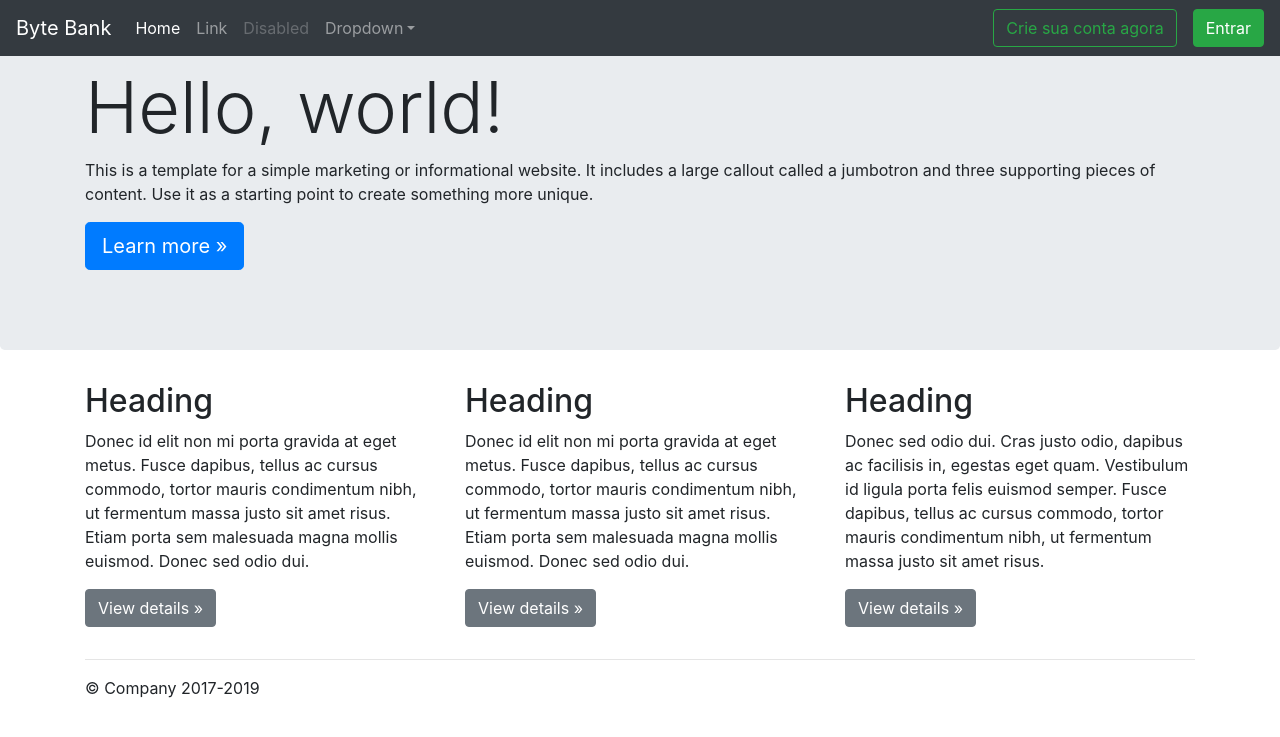
After one commit to will3g/ByteBank, a Flask app: page /contas/home in a window 1280 px wide. The commit adds this page. Shown: the top 737 px of the page. Run offline with Flask 2, Linux system fonts and the light colour scheme; some libraries are stand-ins or nearby versions.

Commit message:
Styles and route home

```diff
--- a/my_app/static/styles.css
+++ b/my_app/static/styles.css
@@ -10,7 +10,7 @@ body {
   align-items: center;
   padding-top: 40px;
   padding-bottom: 40px;
-  background-color: #f5f5f5;
+  background-color: #246025;
 }
 
 .form-signin {
@@ -42,3 +42,6 @@ body {
   border-top-left-radius: 0;
   border-top-right-radius: 0;
 }
+.color-default {
+  color: #246025;
+}
--- /dev/null
+++ b/my_app/templates/main.html
@@ -0,0 +1,91 @@
+
+<!doctype html>
+<html lang="en">
+  <head>
+    <meta charset="utf-8">
+    <meta name="viewport" content="width=device-width, initial-scale=1, shrink-to-fit=no">
+    <title>Byte Bank · O seu banco digital</title>
+
+    <!-- Bootstrap core CSS -->
+    <link rel="stylesheet" href="{{ url_for('static', filename='css/bootstrap.min.css') }}" integrity="sha384-ggOyR0iXCbMQv3Xipma34MD+dH/1fQ784/j6cY/iJTQUOhcWr7x9JvoRxT2MZw1T">
+
+    <!-- Custom styles for this template -->
+    <link href="jumbotron.css" rel="stylesheet">
+  </head>
+  <body>
+    <nav class="navbar navbar-expand-md navbar-dark fixed-top bg-dark">
+  <a class="navbar-brand" href="#">Byte Bank</a>
+  <button class="navbar-toggler" type="button" data-toggle="collapse" data-target="#navbarsExampleDefault" aria-controls="navbarsExampleDefault" aria-expanded="false" aria-label="Toggle navigation">
+    <span class="navbar-toggler-icon"></span>
+  </button>
+
+  <div class="collapse navbar-collapse" id="navbarsExampleDefault">
+    <ul class="navbar-nav mr-auto">
+      <li class="nav-item active">
+        <a class="nav-link" href="#">Home <span class="sr-only">(current)</span></a>
+      </li>
+      <li class="nav-item">
+        <a class="nav-link" href="#">Link</a>
+      </li>
+      <li class="nav-item">
+        <a class="nav-link disabled" href="#">Disabled</a>
+      </li>
+      <li class="nav-item dropdown">
+        <a class="nav-link dropdown-toggle" href="#" id="dropdown01" data-toggle="dropdown" aria-haspopup="true" aria-expanded="false">Dropdown</a>
+        <div class="dropdown-menu" aria-labelledby="dropdown01">
+          <a class="dropdown-item" href="#">Action</a>
+          <a class="dropdown-item" href="#">Another action</a>
+          <a class="dropdown-item" href="#">Something else here</a>
+        </div>
+      </li>
+    </ul>
+    <form class="form-inline my-2 my-lg-0">
+      <button class="btn btn-outline-success my-2 my-sm-0 mr-3" type="button">Crie sua conta agora</button>
+      <button class="btn btn-success my-2 my-sm-0" type="button">Entrar</button>
+    </form>
+  </div>
+</nav>
+
+<main role="main">
+
+  <!-- Main jumbotron for a primary marketing message or call to action -->
+  <div class="jumbotron">
+    <div class="container">
+      <h1 class="display-3">Hello, world!</h1>
+      <p>This is a template for a simple marketing or informational website. It includes a large callout called a jumbotron and three supporting pieces of content. Use it as a starting point to create something more unique.</p>
+      <p><a class="btn btn-primary btn-lg" href="#" role="button">Learn more &raquo;</a></p>
+    </div>
+  </div>
+
+  <div class="container">
+    <!-- Example row of columns -->
+    <div class="row">
+      <div class="col-md-4">
+        <h2>Heading</h2>
+        <p>Donec id elit non mi porta gravida at eget metus. Fusce dapibus, tellus ac cursus commodo, tortor mauris condimentum nibh, ut fermentum massa justo sit amet risus. Etiam porta sem malesuada magna mollis euismod. Donec sed odio dui. </p>
+        <p><a class="btn btn-secondary" href="#" role="button">View details &raquo;</a></p>
+      </div>
+      <div class="col-md-4">
+        <h2>Heading</h2>
+        <p>Donec id elit non mi porta gravida at eget metus. Fusce dapibus, tellus ac cursus commodo, tortor mauris condimentum nibh, ut fermentum massa justo sit amet risus. Etiam porta sem malesuada magna mollis euismod. Donec sed odio dui. </p>
+        <p><a class="btn btn-secondary" href="#" role="button">View details &raquo;</a></p>
+      </div>
+      <div class="col-md-4">
+        <h2>Heading</h2>
+        <p>Donec sed odio dui. Cras justo odio, dapibus ac facilisis in, egestas eget quam. Vestibulum id ligula porta felis euismod semper. Fusce dapibus, tellus ac cursus commodo, tortor mauris condimentum nibh, ut fermentum massa justo sit amet risus.</p>
+        <p><a class="btn btn-secondary" href="#" role="button">View details &raquo;</a></p>
+      </div>
+    </div>
+
+    <hr>
+
+  </div> <!-- /container -->
+
+</main>
+
+<footer class="container">
+  <p>&copy; Company 2017-2019</p>
+</footer>
+<script src="https://code.jquery.com/jquery-3.3.1.slim.min.js" integrity="sha384-q8i/X+965DzO0rT7abK41JStQIAqVgRVzpbzo5smXKp4YfRvH+8abtTE1Pi6jizo" crossorigin="anonymous"></script>
+      <script>window.jQuery || document.write('<script src="/docs/4.3/assets/js/vendor/jquery-slim.min.js"><\/script>')</script><script src="/docs/4.3/dist/js/bootstrap.bundle.min.js" integrity="sha384-xrRywqdh3PHs8keKZN+8zzc5TX0GRTLCcmivcbNJWm2rs5C8PRhcEn3czEjhAO9o" crossorigin="anonymous"></script></body>
+</html>
--- a/my_app/views.py
+++ b/my_app/views.py
@@ -92,9 +92,6 @@ def create_account(id):
 def login():
     return render_template('login.html')
 
-# http://127.0.0.1:5000/contas/login?cpf=46008454159&senha=251226
-
-
 @conta_bp.route('/login', methods=['POST'])
 def validation():
 
@@ -124,3 +121,8 @@ def validation():
         return '<h1>Entrou</h1>'
     else:
         return render_template('login.html', failed_login=True)
+
+''' ------- HOME PRINCIPAL SEM LOGIN -------- '''
+@conta_bp.route('/home')
+def home():
+    return render_template('main.html')
```
Also changed, not shown: my_app/templates/login.html (+4 -3 lines), my_app/static/img/ByteBank.png (added), page-login.png (added).
